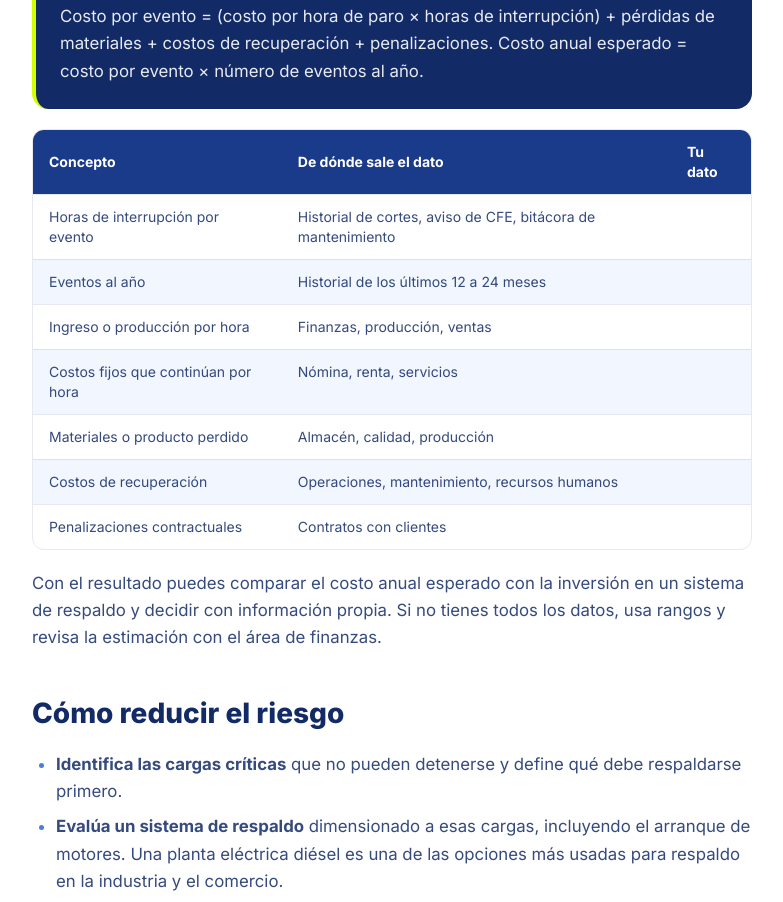
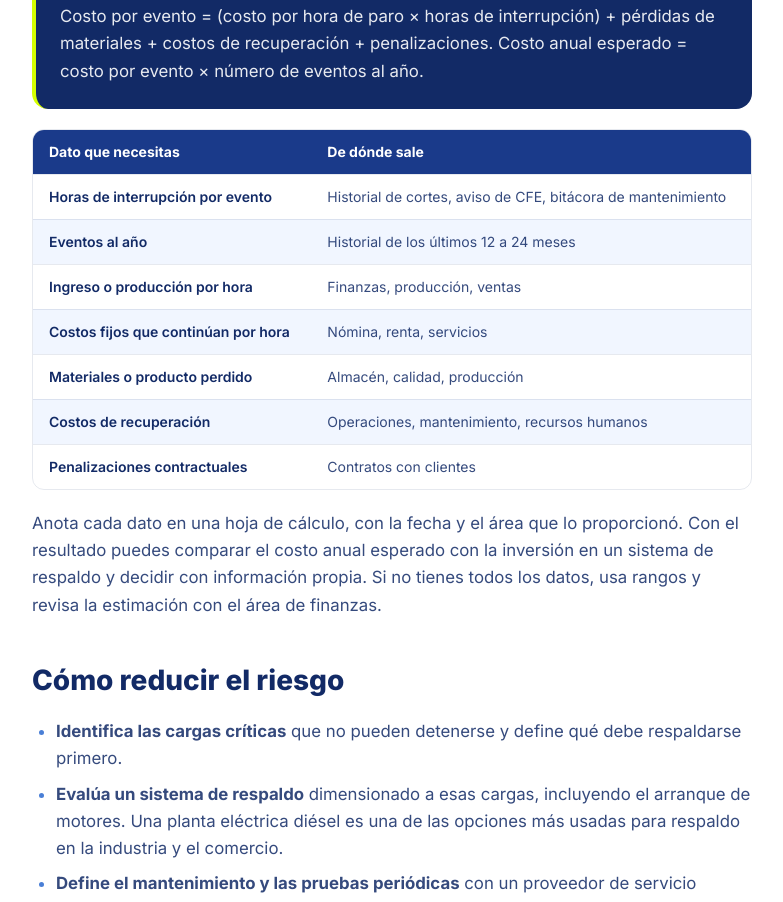
Before and after one commit to martinrvenegass/kalma-power, a Next.js app: page /blog/costo-de-un-apagon-en-tu-empresa in a window 1280 px wide. Shown: the part 2500-3402 px from the top of the page, without its empty margins (248-1031 px from the left). Built offline with nearby package versions, Linux system fonts and the light colour scheme.

Commit message:
Simplifica la tabla de estimación del apagón
Co-Authored-By: Claude Sonnet 5.5 <noreply@anthropic.com>
Claude-Session: https://claude.ai/code/session_0155X78PDBx3StaPNezc1CTv

```diff
--- a/components/blog/PostBody.tsx
+++ b/components/blog/PostBody.tsx
@@ -80,7 +80,7 @@ export default function PostBody({ blocks }: { blocks: Block[] }) {
           case "table":
             return (
               <div key={i} className="overflow-x-auto rounded-xl border border-navy-900/10">
-                <table className="w-full min-w-[520px] border-collapse text-left text-sm">
+                <table className="w-full border-collapse text-left text-sm">
                   <thead className="bg-navy-700 text-white">
                     <tr>
                       {b.head.map((h) => (
@@ -94,7 +94,10 @@ export default function PostBody({ blocks }: { blocks: Block[] }) {
                     {b.rows.map((r, j) => (
                       <tr key={j} className="border-t border-navy-900/10 even:bg-sky-light/60">
                         {r.map((c, k) => (
-                          <td key={k} className="px-4 py-3 align-top">
+                          <td
+                            key={k}
+                            className={`px-4 py-3 align-top ${k === 0 ? "font-semibold text-navy-900" : ""}`}
+                          >
                             {c}
                           </td>
                         ))}
--- a/lib/blog.ts
+++ b/lib/blog.ts
@@ -253,20 +253,20 @@ export const POSTS: Post[] = [
       },
       {
         type: "table",
-        head: ["Concepto", "De dónde sale el dato", "Tu dato"],
+        head: ["Dato que necesitas", "De dónde sale"],
         rows: [
-          ["Horas de interrupción por evento", "Historial de cortes, aviso de CFE, bitácora de mantenimiento", ""],
-          ["Eventos al año", "Historial de los últimos 12 a 24 meses", ""],
-          ["Ingreso o producción por hora", "Finanzas, producción, ventas", ""],
-          ["Costos fijos que continúan por hora", "Nómina, renta, servicios", ""],
-          ["Materiales o producto perdido", "Almacén, calidad, producción", ""],
-          ["Costos de recuperación", "Operaciones, mantenimiento, recursos humanos", ""],
-          ["Penalizaciones contractuales", "Contratos con clientes", ""],
+          ["Horas de interrupción por evento", "Historial de cortes, aviso de CFE, bitácora de mantenimiento"],
+          ["Eventos al año", "Historial de los últimos 12 a 24 meses"],
+          ["Ingreso o producción por hora", "Finanzas, producción, ventas"],
+          ["Costos fijos que continúan por hora", "Nómina, renta, servicios"],
+          ["Materiales o producto perdido", "Almacén, calidad, producción"],
+          ["Costos de recuperación", "Operaciones, mantenimiento, recursos humanos"],
+          ["Penalizaciones contractuales", "Contratos con clientes"],
         ],
       },
       {
         type: "p",
-        text: "Con el resultado puedes comparar el costo anual esperado con la inversión en un sistema de respaldo y decidir con información propia. Si no tienes todos los datos, usa rangos y revisa la estimación con el área de finanzas.",
+        text: "Anota cada dato en una hoja de cálculo, con la fecha y el área que lo proporcionó. Con el resultado puedes comparar el costo anual esperado con la inversión en un sistema de respaldo y decidir con información propia. Si no tienes todos los datos, usa rangos y revisa la estimación con el área de finanzas.",
       },
       { type: "h2", text: "Cómo reducir el riesgo" },
       {
```
